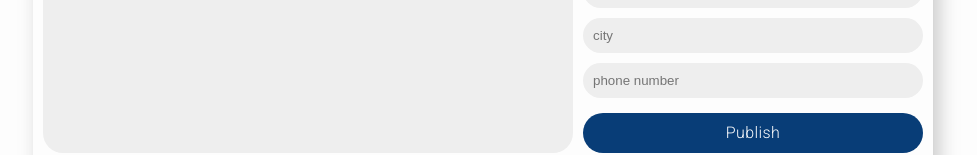
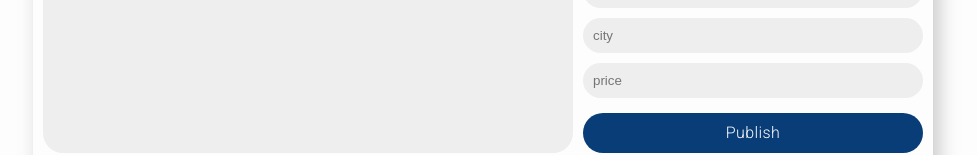
Before and after one commit to ElectiHard/Moderato, a React (Create React App) app: page /Creator in a window 1280 px wide. Shown: the part 776-931 px from the top of the page, without its empty margins (157-1134 px from the left). Built offline with nearby package versions, Linux system fonts and the light colour scheme.

Commit message:
Update index.js

```diff
--- a/src/Components/Creator/index.js
+++ b/src/Components/Creator/index.js
@@ -116,10 +116,10 @@ export default function Creator() {
               placeholder="city"
             />
             <input
-              type="text"
-              id="phone-location"
-              name="phone-location"
-              placeholder="phone number"
+              type="number"
+              id="price"
+              name="price"
+              placeholder="price"
             />
             <Button className="submit-sign-up-button">
               <div>Publish</div>
```
